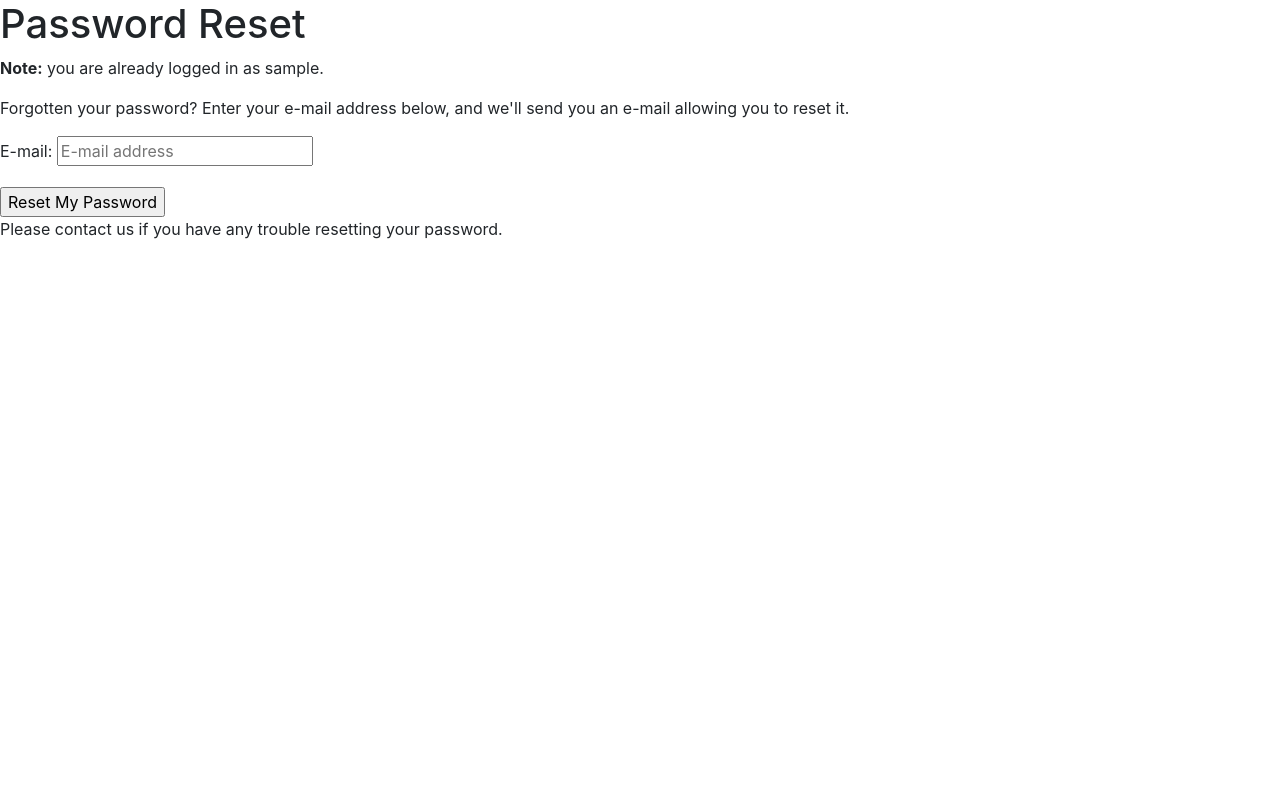
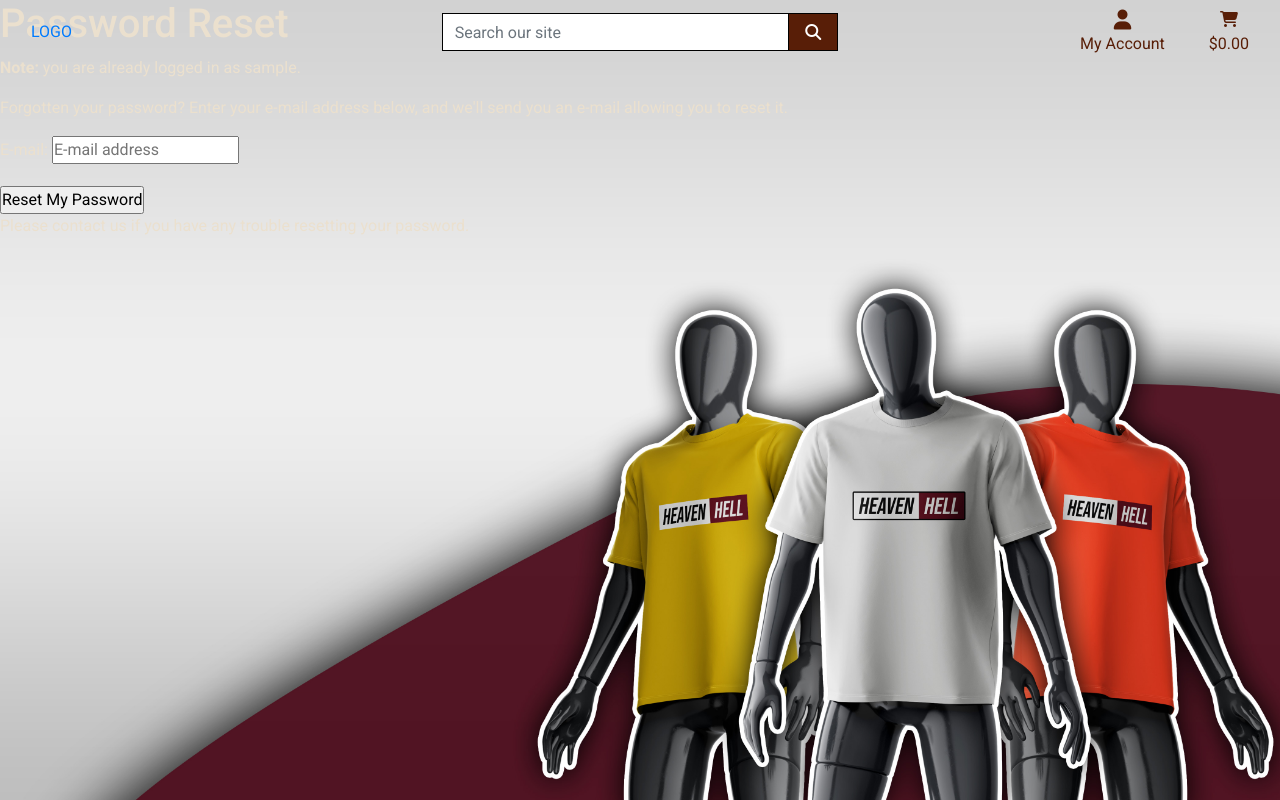
Before and after one commit to Benohene/pb_majestic_cloding, a Django app: page /accounts/password/reset/ in a window 1280 px wide. Run offline with Django 4.2, Linux system fonts and the light colour scheme; the visitor is signed in with stand-in values (Sample User, id 1); parts of the project's set-up code (start-up, migrations or seed data) failed here and were passed over; some libraries are stand-ins or nearby versions.

Commit message:
set up the homepage hero with links

```diff
--- a/pd_majestic_cloding/settings.py
+++ b/pd_majestic_cloding/settings.py
@@ -148,6 +148,10 @@
 # https://docs.djangoproject.com/en/4.2/howto/static-files/
 
 STATIC_URL = 'static/'
+STATICFILES_DIRS = [os.path.join(BASE_DIR, 'static'),]
+
+MEDIA_URL = '/media/'
+MEDIA_ROOT = os.path.join(BASE_DIR, 'media')
 
 # Default primary key field type
 # https://docs.djangoproject.com/en/4.2/ref/settings/#default-auto-field
--- a/pd_majestic_cloding/urls.py
+++ b/pd_majestic_cloding/urls.py
@@ -16,9 +16,11 @@
 """
 from django.contrib import admin
 from django.urls import path, include
+from django.conf import settings
+from django.conf.urls.static import static
 
 urlpatterns = [
     path('admin/', admin.site.urls),
     path('accounts/', include('allauth.urls')),
     path('', include('home.urls')),
-]
+] + static(settings.MEDIA_URL, document_root=settings.MEDIA_ROOT)
--- /dev/null
+++ b/static/css/base.css
@@ -0,0 +1,112 @@
+* {
+  box-sizing: border-box;
+  padding: 0;
+  margin: 0;
+  font-family: "roboto", sans-serif;
+}
+
+:root {
+  --primary: #000000;
+  --secondary: #ffffff;
+  --dark-wine: #581e07;
+  --wine: #7c2d0e;
+  --cream: #ffebc8;
+  --light-cream: #ebe0ce;
+  --peal-cream: #fffaf1;
+}
+
+html {
+  height: 100%;
+}
+
+body {
+  background: url("../images/homepage_background.jpg") no-repeat center center
+    fixed;
+  background-size: cover;
+  height: calc(100vh - 164px);
+  color: var(--light-cream);
+  font-family: "Lato";
+}
+
+/* from Bulma */
+.icon {
+  align-items: center;
+  display: inline-flex;
+  justify-content: center;
+  height: 1.5rem;
+  width: 1.5rem;
+}
+
+#searchBtn {
+  background: var(--dark-wine);
+  color: var(--secondary);
+}
+
+#searchBtn:hover {
+  background: var(--wine);
+}
+
+.logo-font {
+  text-transform: uppercase;
+}
+
+.main-logo-link {
+  width: fit-content;
+}
+
+.shop-now-button {
+  background: var(--dark-wine);
+  color: white;
+  min-width: 260px;
+}
+
+.btn-black {
+  background: black;
+  color: white;
+}
+
+.shop-now-button:hover,
+.shop-now-button:active,
+.shop-now-button:focus,
+.btn-black:hover,
+.btn-black:active,
+.btn-black:focus {
+  background: var(--wine);
+  color: white;
+}
+
+.text-black {
+  color: var(--dark-wine) !important;
+}
+
+.border-black {
+  border: 1px solid black !important;
+}
+
+.welcomeMsg p {
+  font-size: 1.5rem;
+  padding-top: 0.5rem;
+}
+/* -------------------------------- Media Queries */
+
+/* Slightly larger container on xl screens */
+@media (min-width: 1200px) {
+  .container {
+    max-width: 80%;
+  }
+}
+
+/* fixed top navbar only on medium and up */
+@media (min-width: 992px) {
+  .fixed-top-desktop-only {
+    position: fixed;
+    top: 0;
+    right: 0;
+    left: 0;
+    z-index: 1030;
+  }
+
+  .header-container {
+    padding-top: 164px;
+  }
+}
--- a/templates/base.html
+++ b/templates/base.html
@@ -19,6 +19,11 @@
         {% block corecss %}
         <link rel=" stylesheet" href="https://cdn.jsdelivr.net/npm/bootstrap@4.6.2/dist/css/bootstrap.min.css"
             integrity="sha384-xOolHFLEh07PJGoPkLv1IbcEPTNtaed2xpHsD9ESMhqIYd0nLMwNLD69Npy4HI+N" crossorigin="anonymous">
+        <link rel="preconnect" href="https://fonts.googleapis.com">
+        <link rel="preconnect" href="https://fonts.gstatic.com" crossorigin>
+        <link href="https://fonts.googleapis.com/css2?family=Roboto:wght@300;400;500;700;900&display=swap"
+            rel="stylesheet">
+        <link rel="stylesheet" href="{% static 'css/base.css' %}">
         {% endblock %}
 
         <!-- Extra JS -->
@@ -35,6 +40,7 @@
         <script src="https://cdn.jsdelivr.net/npm/bootstrap@4.6.2/dist/js/bootstrap.min.js"
             integrity="sha384-+sLIOodYLS7CIrQpBjl+C7nPvqq+FbNUBDunl/OZv93DB7Ln/533i8e/mZXLi/P+" crossorigin="anonymous">
         </script>
+        <script src="https://kit.fontawesome.com/2730ac997a.js" crossorigin="anonymous"></script>
         {% endblock %}
 
         <!-- Extra JS -->
@@ -51,7 +57,73 @@
     </head>
 
     <body>
-        <header class="container-fluid fixed-top"></header>
+        <header class="container-fluid fixed-top">
+            <div class="row">
+                <div class="col-12 col-lg-4 my-auto py-1 py-lg-0 text-center text-lg-left">
+                    <a href="{% url 'home' %}" class="nav-link main-logo-link">
+                        LOGO
+                    </a>
+                </div>
+                <div class="col-12 col-lg-4 my-auto py-1 py-lg-0">
+                    <form method="GET" action="">
+                        <div class="input-group w-100">
+                            <input class="form-control border border-black rounded-0" type="text" name="q"
+                                placeholder="Search our site">
+                            <div class="input-group-append">
+                                <button class="form-control btn btn-black border border-black rounded-0" type="submit"
+                                    id="searchBtn">
+                                    <span class="icon">
+                                        <i class="fas fa-search"></i>
+                                    </span>
+                                </button>
+                            </div>
+                        </div>
+                    </form>
+                </div>
+                <div class="col-12 col-lg-4 my-auto py-1 py-lg-0">
+                    <ul class="list-inline list-unstyled text-center text-lg-right my-0">
+                        <li class="list-inline-item dropdown">
+                            <a class="text-black nav-link" href="#" id="user-options" data-toggle="dropdown"
+                                aria-haspopup="true" aria-expanded="false">
+                                <div class="text-center">
+                                    <div><i class="fas fa-user fa-lg"></i></div>
+                                    <p class="my-0">My Account</p>
+                                </div>
+                            </a>
+                            <div class="dropdown-menu border-0" aria-labelledby="user-options">
+                                {% if request.user.is_authenticated %}
+                                {% if request.user.is_superuser %}
+                                <a href="" class="dropdown-item">Product Management</a>
+                                {% endif %}
+                                <a href="" class="dropdown-item">My Profile</a>
+                                <a href="{% url 'account_logout' %}" class="dropdown-item">Logout</a>
+                                {% else %}
+                                <a href="{% url 'account_signup' %}" class="dropdown-item">Register</a>
+                                <a href="{% url 'account_login' %}" class="dropdown-item">Login</a>
+                                {% endif %}
+                            </div>
+                        </li>
+                        <li class="list-inline-item">
+                            <a class="{% if grand_total %}text-info font-weight-bold{% else %}text-black{% endif %} nav-link"
+                                href="">
+                                <div class="text-center">
+                                    <div><i class="fa-solid fa-cart-shopping"></i></div>
+                                    <p class="my-0">
+                                        {% if grand_total %}
+                                        ${{ grand_total|floatformat:2 }}
+                                            {% else %}
+                                                $0.00
+                                            {% endif %}
+                                        </p>
+                                </div>
+                            </a>
+                        </li>
+                    </ul>
+                </div>
+            </div>
+
+
+        </header>
 
         <!-- Message/Toast -->
         {% if messages %}
```
Also changed, not shown: home/templates/home.html (+23 -4 lines), static/images/contact_background.jpg (added), static/images/homepage_background.jpg (added), static/images/hoodies_background.jpg (added), static/images/men_background.jpg (added), static/images/sweat_background.jpg (added), static/images/women_background.jpg (added).
